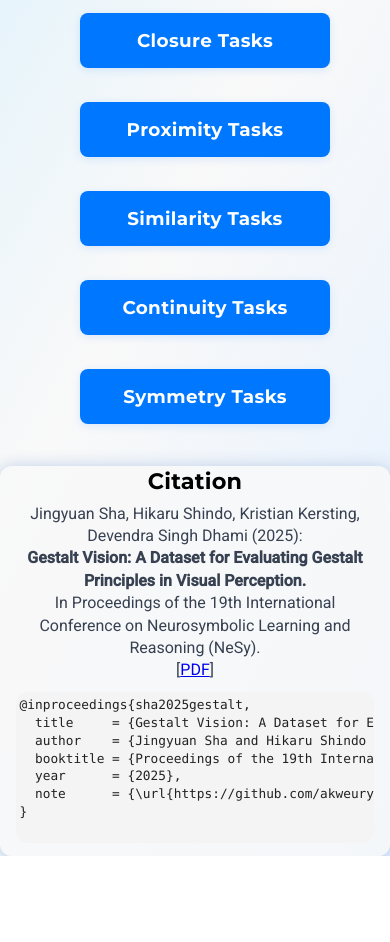
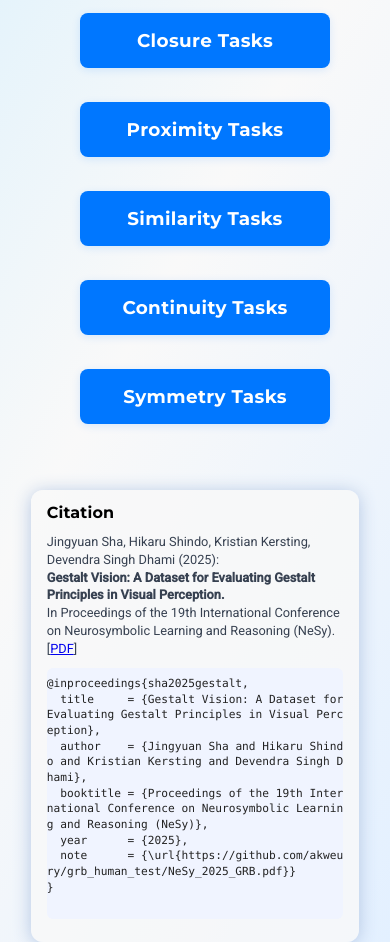
Before and after one commit to akweury/grb_human_test, a plain HTML site: page index.html in a window 390 px wide. Shown: the part 997-1939 px from the top of the page. Before the commit the page ends 1853 px from the top, so only its background shows below. Drawn offline with Linux system fonts and the light colour scheme.

Commit message:
adapt citation to the mobile device

```diff
--- a/style.css
+++ b/style.css
@@ -502,5 +502,36 @@ button:hover {
     gap: 12px !important;
     width: 100% !important;
   }
+    .citation-container {
+    max-width: 98vw !important;
+    width: 100% !important;
+    margin: 24px auto 0 auto !important;
+    padding: 12px 4vw !important;
+    box-sizing: border-box !important;
+    border-radius: 10px;
+    background: #f5f7fa;
+    font-size: 0.7em;
+    word-break: break-word;
+  }
+  #citation-title {
+    font-size: 1em !important;
+    margin-bottom: 8px !important;
+    text-align: left !important;
+  }
+  #citation-authors {
+    font-size: 0.8em !important;
+    margin-bottom: 8px !important;
+    text-align: left !important;
+    word-break: break-word;
+  }
+  #citation-bib {
+    font-size: 0.7em !important;
+    padding: 8px 0 !important;
+    background: #f0f4ff;
+    border-radius: 6px;
+    overflow-x: auto;
+    white-space: pre-wrap;
+    word-break: break-all;
+  }
 
 }
```
